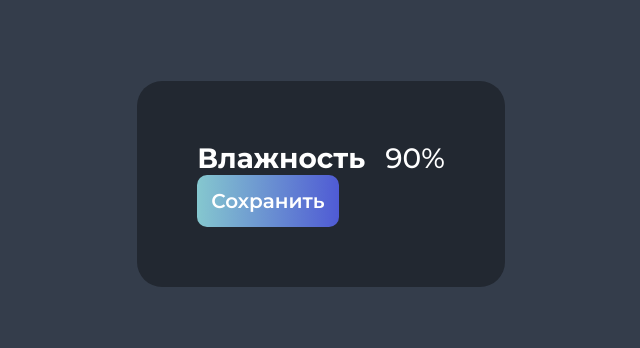
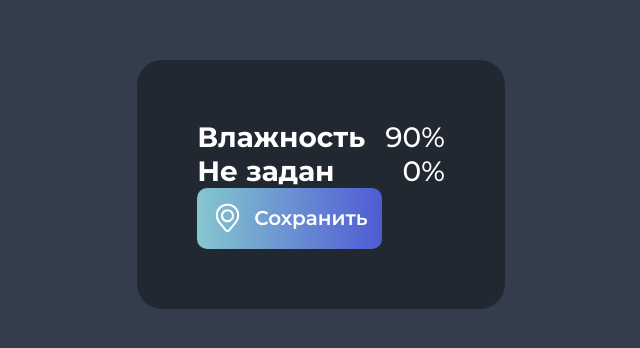
Before and after one commit to sigmarius/vue-weather-app, a Vue app: page / in a window 1280 px wide. Shown: the part 224-572 px from the top of the page, without its empty margins (319-959 px from the left). Built offline with nearby package versions, Linux system fonts and the light colour scheme.

Commit message:
Добавляет компонент svg иконки

```diff
--- a/src/App.vue
+++ b/src/App.vue
@@ -1,14 +1,23 @@
 <script setup>
 import Button from './components/Button.vue';
 import Statistics from './components/Statistics.vue';
+import IconLocation from './components/icons/IconLocation.vue';
+
+const data = {
+  label: 'Влажность',
+  statistics: '90%'
+};
 </script>
 
 <template>
   <main class="main">
-    <Statistics />
-    <Button>Сохранить</Button>
+    <Statistics v-bind="data" />
+    <Statistics statistics="0%" />
+    <Button>
+      <IconLocation />
+      <span>Сохранить</span>
+    </Button>
   </main>
-
 </template>
 
 <style scoped>
--- a/src/components/Button.vue
+++ b/src/components/Button.vue
@@ -3,12 +3,6 @@
 
 <template>
     <button class="button">
-        <div>
-            <slot name="blue" />
-        </div>
-        <small>
-            <slot name="text" />
-        </small>
         <slot />
     </button>
 </template>
@@ -16,6 +10,12 @@
 <style scoped>
 .button {
     padding: 14px;
+
+    display: flex;
+    justify-content: center;
+    align-items: center;
+    gap: 10px;
+
     font-family: var(--font);
     font-size: 20px;
     font-weight: 600;
--- a/src/components/Statistics.vue
+++ b/src/components/Statistics.vue
@@ -1,10 +1,14 @@
 <script setup>
+const { label = "Не задан", statistics } = defineProps({
+    label: String,
+    statistics: String
+});
 </script>
 
 <template>
     <div class="statistics">
-        <div class="statistics__name">Влажность</div>
-        <div class="statistics__value">90%</div>
+        <div class="statistics__name">{{ label }}</div>
+        <div class="statistics__value">{{ statistics }}</div>
     </div>
 </template>
 
--- /dev/null
+++ b/src/components/icons/IconLocation.vue
@@ -0,0 +1,19 @@
+<script setup>
+</script>
+
+<template>
+    <svg width="33" height="33" viewBox="0 0 33 33" fill="none" xmlns="http://www.w3.org/2000/svg">
+        <path fill-rule="evenodd" clip-rule="evenodd"
+            d="M9.96875 13.75C9.96875 10.1429 12.8929 7.21875 16.5 7.21875C20.1071 7.21875 23.0313 10.1429 23.0313 13.75C23.0313 17.3571 20.1071 20.2812 16.5 20.2812C12.8929 20.2812 9.96875 17.3571 9.96875 13.75ZM16.5 9.28125C14.032 9.28125 12.0313 11.282 12.0313 13.75C12.0313 16.218 14.032 18.2188 16.5 18.2188C18.968 18.2188 20.9688 16.218 20.9688 13.75C20.9688 11.282 18.968 9.28125 16.5 9.28125Z"
+            fill="white" />
+        <path fill-rule="evenodd" clip-rule="evenodd"
+            d="M4.846 12.1782C5.3332 6.26758 10.2724 1.71875 16.203 1.71875H16.797C22.7276 1.71875 27.6668 6.26758 28.154 12.1782C28.4157 15.3532 27.435 18.506 25.4183 20.9723L18.8278 29.0322C17.6247 30.5036 15.3753 30.5036 14.1722 29.0322L7.5817 20.9723C5.56505 18.506 4.58429 15.3532 4.846 12.1782ZM16.203 3.78125C11.3458 3.78125 7.30055 7.50678 6.90153 12.3476C6.68371 14.9901 7.49997 17.6141 9.17838 19.6667L15.7688 27.7267C16.1467 28.1888 16.8533 28.1888 17.2312 27.7267L23.8216 19.6667C25.5 17.6141 26.3163 14.9901 26.0985 12.3476C25.6995 7.50678 21.6542 3.78125 16.797 3.78125H16.203Z"
+            fill="white" />
+    </svg>
+</template>
+
+<style scoped>
+svg {
+    flex-shrink: 0;
+}
+</style>
```
Also changed, not shown: src/assets/location.svg (added). Lines whose indentation alone changed are shown as unchanged.
